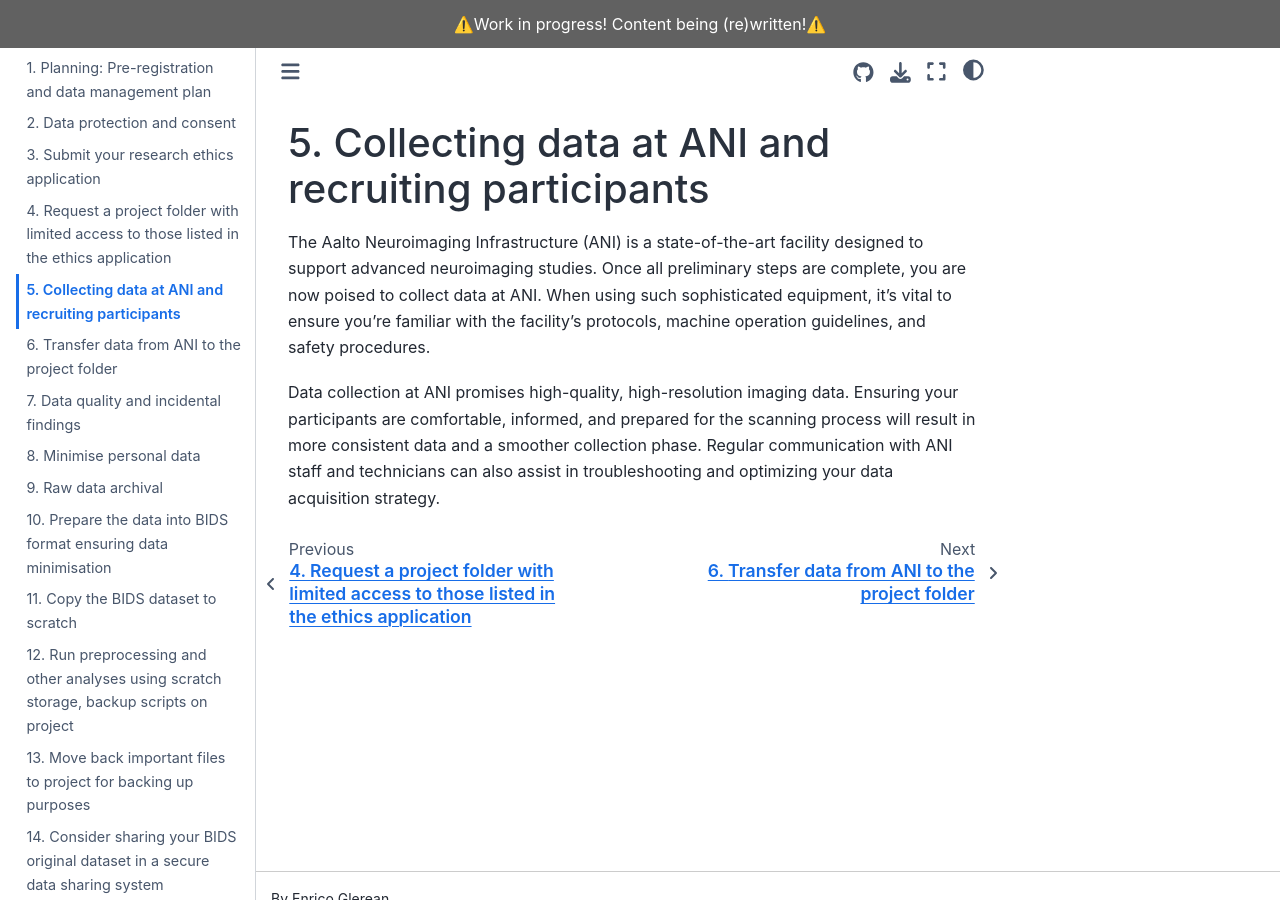
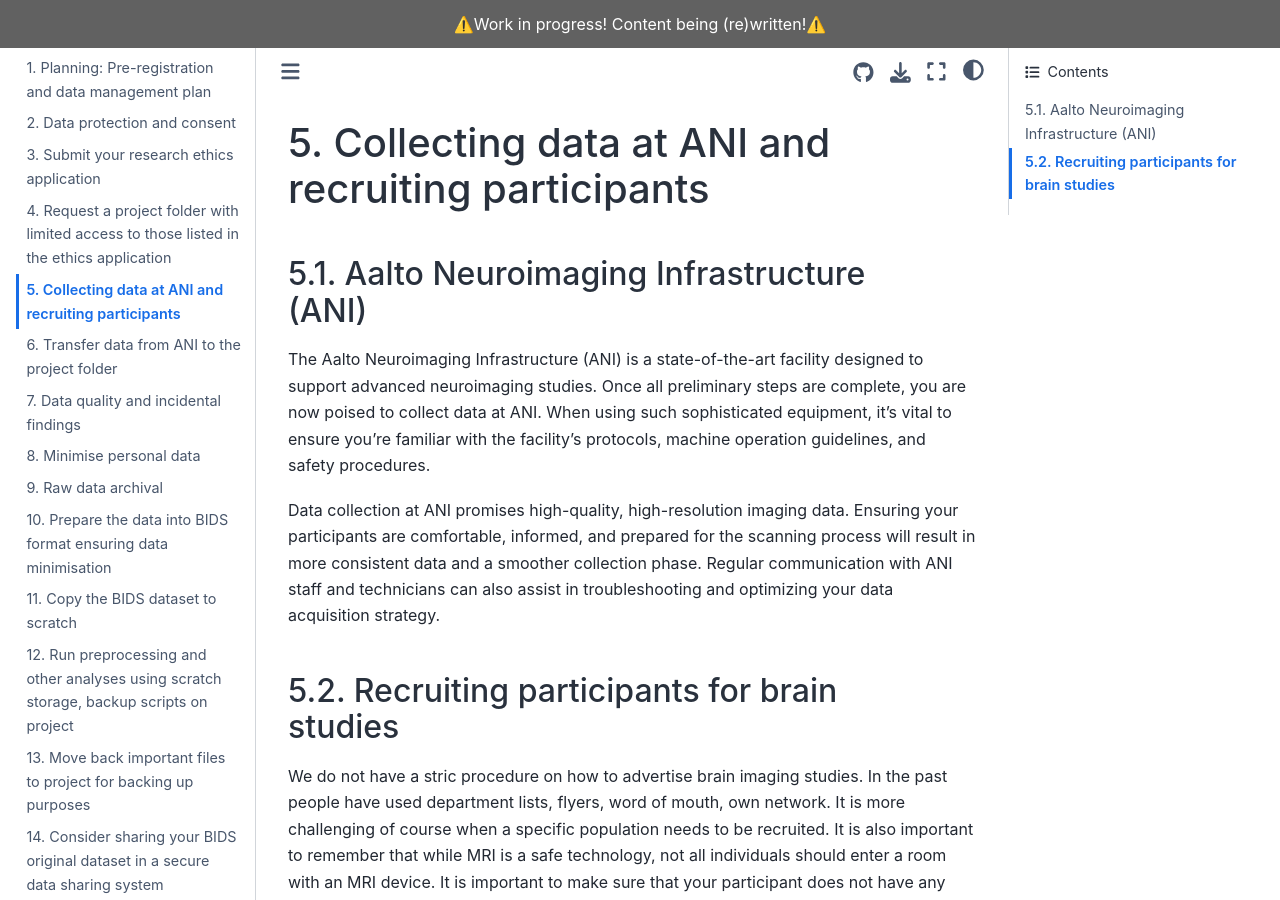
Before and after one commit to eglerean/neuroimagingworkflows, a Sphinx documentation site: the page built from doc/05_ani.md, in a window 1280 px wide and 900 px high. Built offline with Sphinx 7.4.7 and the Sphinx Book theme 1.1.4, drawn with Linux system fonts in a browser that asks for light colours; some of the changed text lies outside the part shown.

Commit message:
updating subjects recruitment

```diff
--- a/doc/05_ani.md
+++ b/doc/05_ani.md
@@ -1,5 +1,12 @@
 # Collecting data at ANI and recruiting participants
 
+## Aalto Neuroimaging Infrastructure (ANI)
 The Aalto Neuroimaging Infrastructure (ANI) is a state-of-the-art facility designed to support advanced neuroimaging studies. Once all preliminary steps are complete, you are now poised to collect data at ANI. When using such sophisticated equipment, it's vital to ensure you're familiar with the facility's protocols, machine operation guidelines, and safety procedures.
 
 Data collection at ANI promises high-quality, high-resolution imaging data. Ensuring your participants are comfortable, informed, and prepared for the scanning process will result in more consistent data and a smoother collection phase. Regular communication with ANI staff and technicians can also assist in troubleshooting and optimizing your data acquisition strategy.
+
+## Recruiting participants for brain studies
+
+We do not have a stric procedure on how to advertise brain imaging studies. In the past people have used department lists, flyers, word of mouth, own network. It is more challenging of course when a specific population needs to be recruited. It is also important to remember that while MRI is a safe technology, not all individuals should enter a room with an MRI device. It is important to make sure that your participant does not have any metal in the body, pace makers, and other cases listed here ADDLINK.
+
+It is good to send to the study participants all three documents (privacy notice, consent to participate, self test for MRI safety) before booking a scanning session with them.
```
